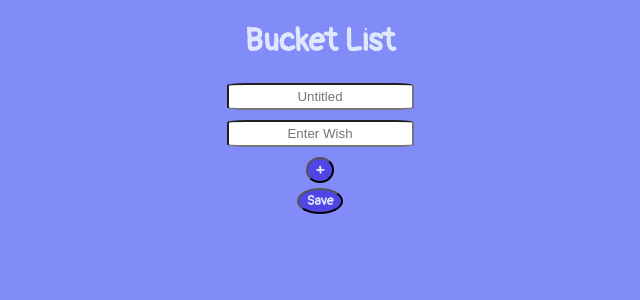
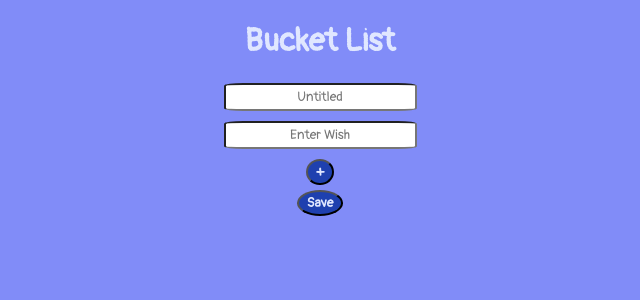
Before and after one commit to deepak-07/ToDo-Lists, a React (Create React App) app: page / in a window 1280 px wide. Shown: the top 300 px of the page, without its empty margins (320-960 px from the left). Built offline with nearby package versions, Linux system fonts and the light colour scheme.

Commit message:
style: category position fixed

```diff
--- a/src/App.js
+++ b/src/App.js
@@ -76,7 +76,6 @@ export default function App() {
         { tname: taskHead, ttask: list }
       ]);
     }
-    // setCategoryList((categoryList) => [...categoryList, { ttask: list }]);
 
     console.log(category);
     console.log(categoryList);
--- a/src/styles.css
+++ b/src/styles.css
@@ -1,6 +1,6 @@
 @import url("https://fonts.googleapis.com/css2?family=Pangolin&display=swap");
 :root {
-  --hard-color: rgb(79, 70, 229);
+  --hard-color: rgb(30, 64, 175);
   --light-color: rgb(129, 140, 248);
   --text-white: rgb(224, 231, 255);
 }
@@ -8,6 +8,7 @@
 .App {
   text-align: center;
 }
+
 body {
   background-color: var(--light-color);
   color: var(--text-white);
@@ -23,6 +24,7 @@ body {
   padding: 4px 3px;
   margin-bottom: 10px;
   border-radius: 10%;
+  font-family: "Pangolin", cursive;
 }
 
 .addTaskbtn,
@@ -57,31 +59,30 @@ body {
 .fontAwesome {
   padding: 1px 15px;
   cursor: pointer;
+  color: var(--hard-color);
 }
 
 .taskDone li {
-  /* list-style: none; */
   padding: 2px 2px;
 }
 .groupTask li {
-  /* list-style: none; */
   padding: 2px 2px;
 }
 .finalCategory {
   display: inline-block;
   margin-top: 7px;
+  margin-left: 50px;
   padding: 2px 2px;
   /* height: 30px; */
   vertical-align: top;
-  position: absolute;
+  position: relative;
   left: 10px;
-
-  /* color: var(--hard-color); */
 }
 .categoryName {
   font-weight: bold;
   font-size: large;
   letter-spacing: 1px;
+  color: var(--hard-color);
 }
 .categoryList-Li {
   text-align: left;
```
